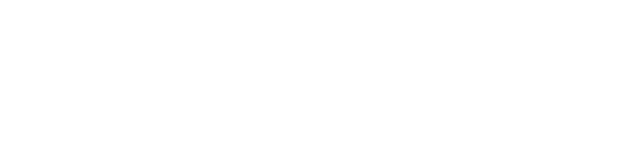
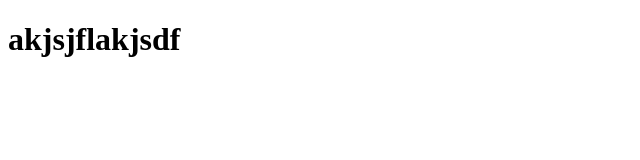
Before and after one commit to sbraende/test-repo, a plain HTML site: page index.html in a window 1280 px wide. Shown: the whole page, without its empty margins (0-640 px from the left). Drawn offline with Linux system fonts and the light colour scheme.

Commit message:
Add text

```diff
--- a/index.html
+++ b/index.html
@@ -7,6 +7,6 @@
     <link rel="stylesheet" href="style.css">
 </head>
 <body>
-
+    <h1>akjsjflakjsdf</h1>
 </body>
 </html>
```
